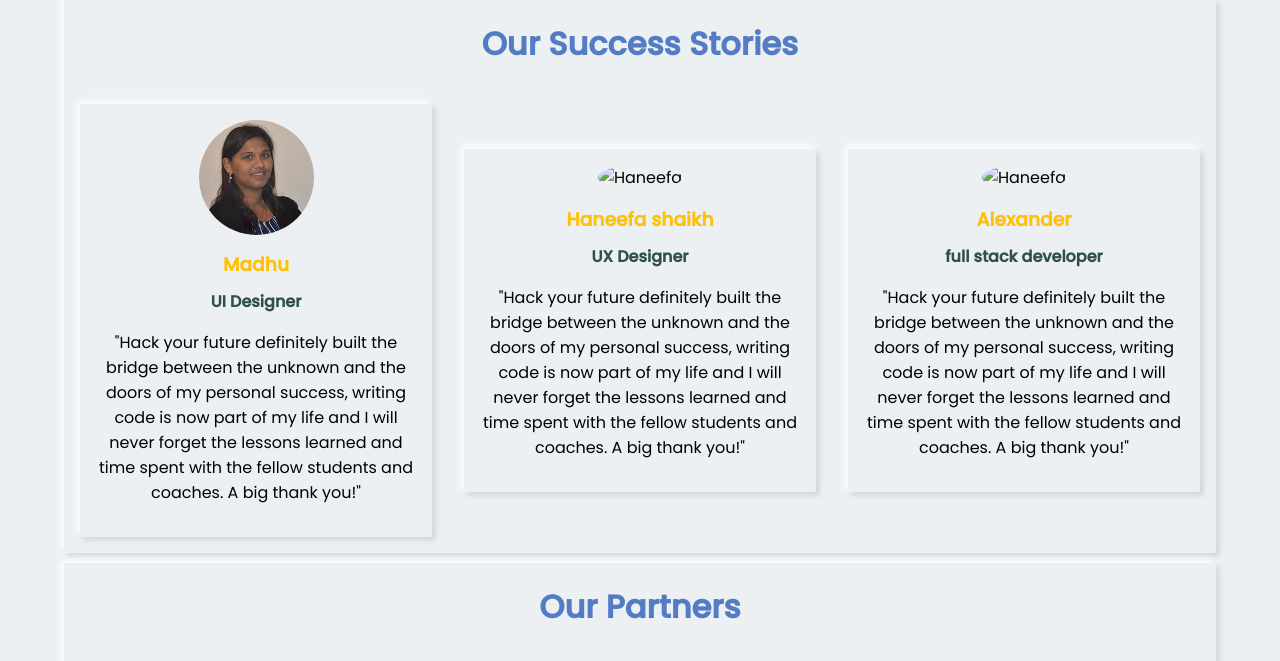
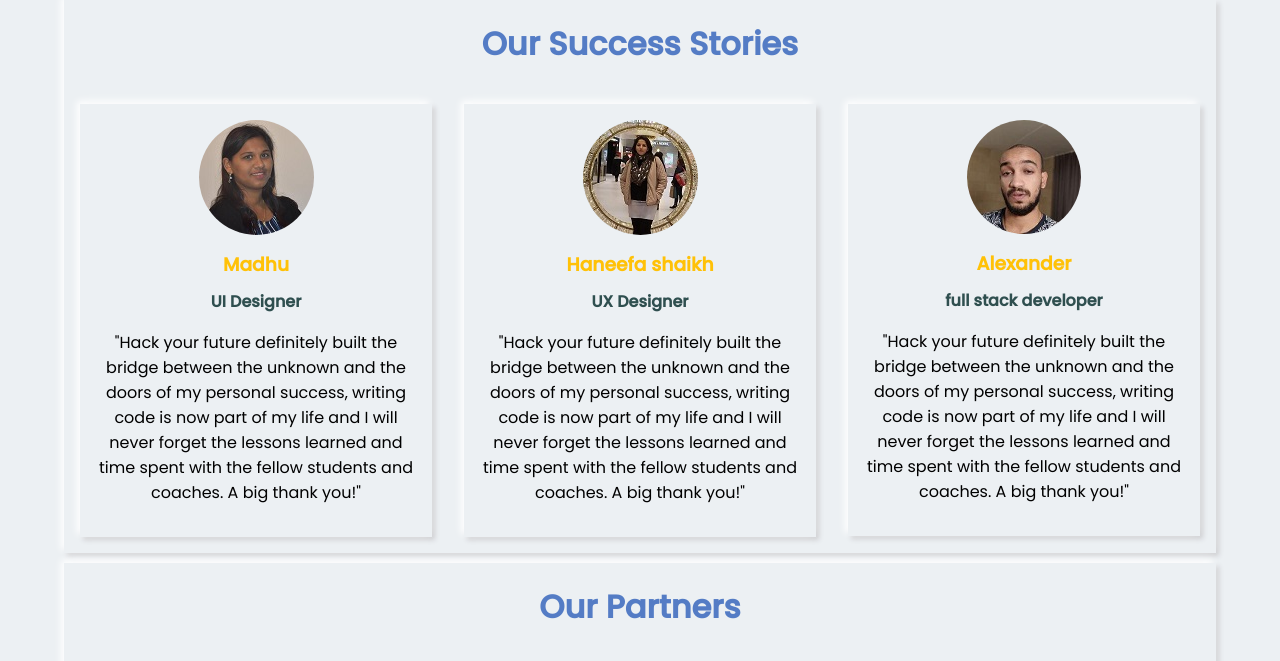
Before and after one commit to lab-brussels-1/hyf-redesign-group-4, a website: page index.html in a window 1280 px wide. Shown: the part 1840-2501 px from the top of the page. Drawn offline with Linux system fonts and the light colour scheme; the site is published under a folder, as on GitHub Pages, so addresses that start at the root find nothing; files whose address does not match are found by name.

Commit message:
Update index.html

```diff
--- a/index.html
+++ b/index.html
@@ -166,7 +166,7 @@
         <div class="story-card box-shadow">
           <img
             alt="Haneefa"
-            src="planning/assets/haneefa.jpg"
+            src="./planning/assets/haneefa.jpg"
             class="profile-img"
           />
           <h3 class="profile-name">Madhu</h3>
@@ -181,7 +181,7 @@
         <div class="story-card box-shadow">
           <img
             alt="Haneefa"
-            src="/planning/assets/madhu.jpg"
+            src="./planning/assets/madhu.jpg"
             class="profile-img"
           />
           <h3 class="profile-name">Haneefa shaikh</h3>
@@ -196,7 +196,7 @@
         <div class="story-card box-shadow">
           <img
             alt="Haneefa"
-            src="/planning/assets/alexn.jpg"
+            src="./planning/assets/alexn.jpg"
             class="profile-img"
           />
           <h3 class="profile-name">Alexander</h3>
```
